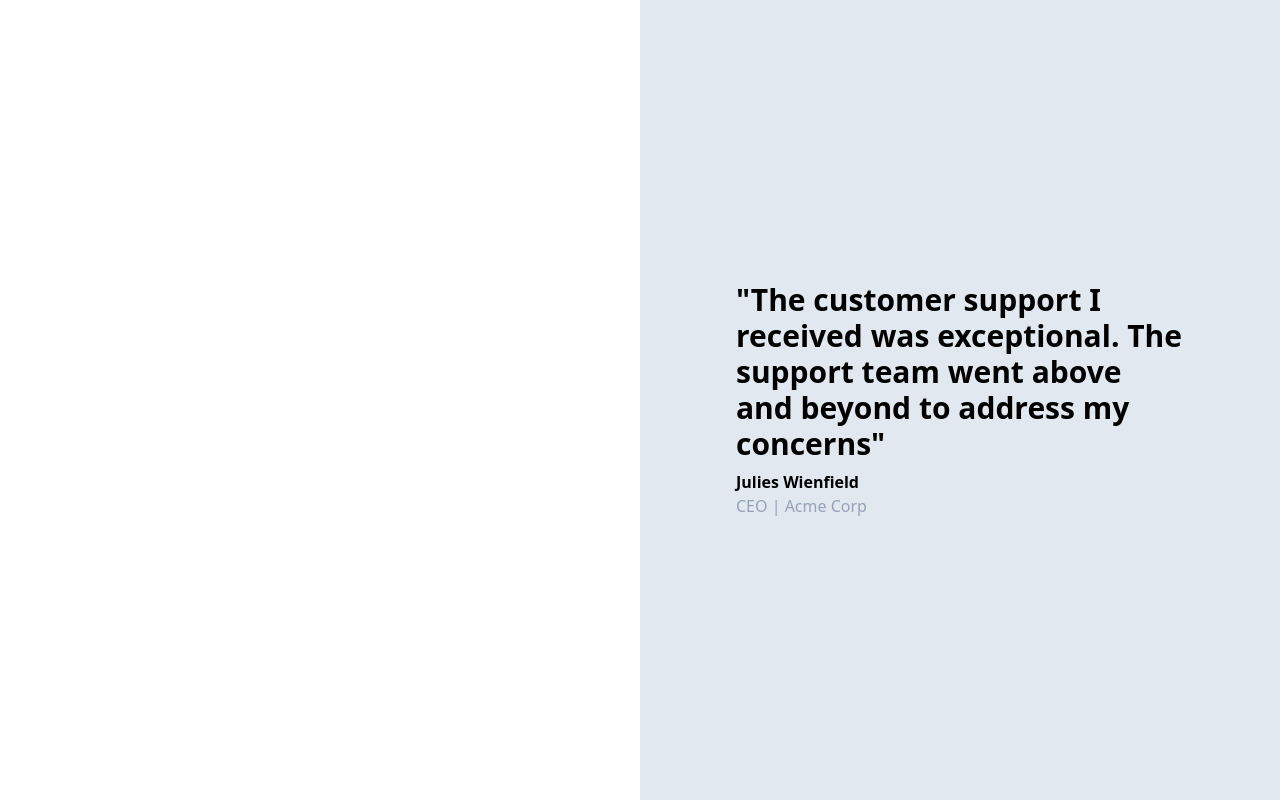
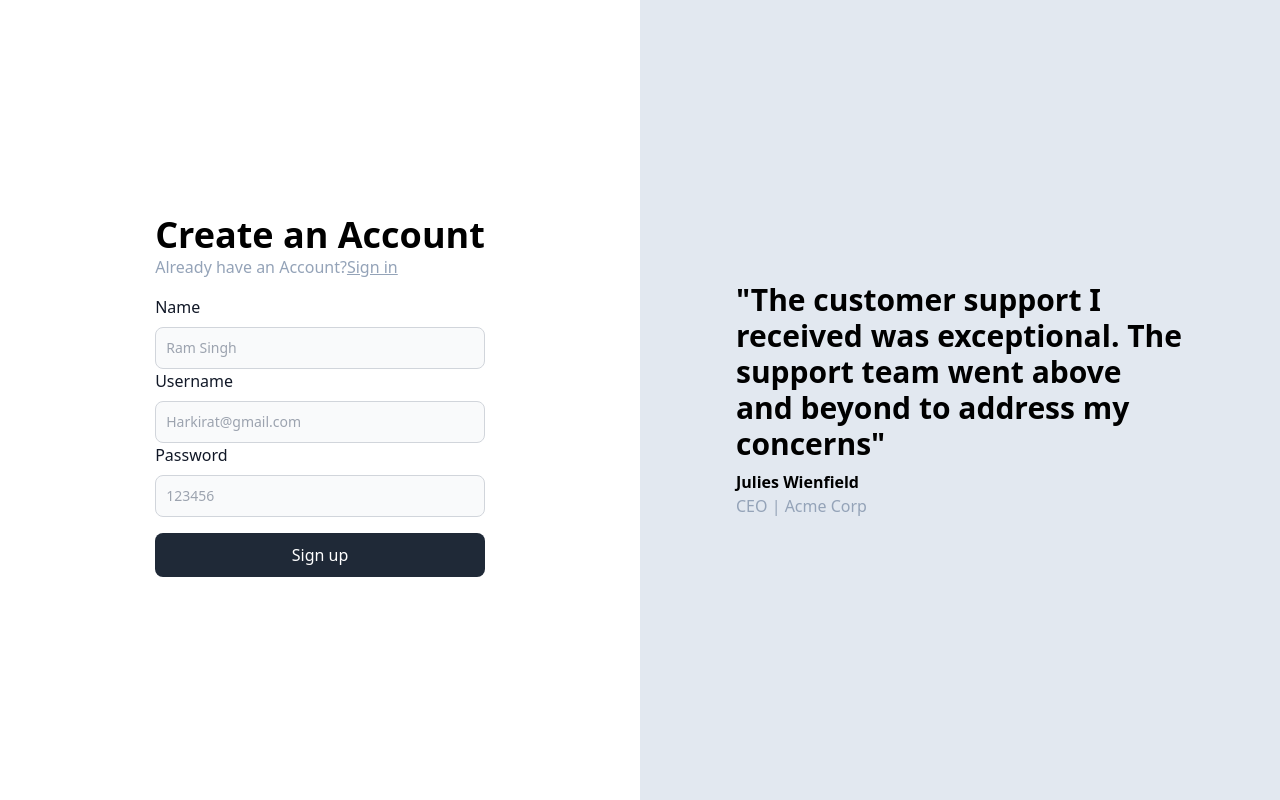
Before and after one commit to rizwandev99/aaa-medium-clone, a React (Vite) app in the folder frontend/: page /signup in a window 1280 px wide. Built offline with nearby package versions, Linux system fonts and the light colour scheme.

Commit message:
added cors policy

```diff
--- a/frontend/package.json
+++ b/frontend/package.json
@@ -11,6 +11,7 @@
   },
   "dependencies": {
     "@rizwandev99/medium-common": "^1.0.2",
+    "axios": "^1.7.3",
     "react": "^18.3.1",
     "react-dom": "^18.3.1"
   },
--- /dev/null
+++ b/frontend/src/components/Auth.tsx
@@ -0,0 +1,120 @@
+import { SignupInput } from '@rizwandev99/medium-common';
+import axios from 'axios';
+import { useState } from 'react';
+import { Link, useNavigate } from 'react-router-dom';
+import { BACKEND_URL } from '../config';
+
+export const Auth = ({ type }: { type: 'signup' | 'signin' }) => {
+  const [postInputs, setPostInputs] = useState<SignupInput>({
+    name: '',
+    username: '',
+    password: '',
+  });
+  const navigate = useNavigate();
+  async function sendRequest() {
+    try {
+      const response = await axios.post(
+        `${BACKEND_URL}/api/v1/user/${type === 'signup' ? 'signup' : 'signin'}`,
+        postInputs
+      );
+      const jwt = await response.data;
+      console.log('FE JWT', jwt);
+      localStorage.setItem('token', jwt.token);
+      navigate('/blogs');
+    } catch (e) {
+      console.log('ERROR', e);
+    }
+  }
+  return (
+    <div className='h-screen flex justify-center items-center'>
+      <div>
+        <div className='text-4xl font-semibold'>
+          {type == 'signup' ? 'Create an Account' : 'Login to your account'}
+        </div>
+        <div className='text-slate-400 mb-4'>
+          {type == 'signup'
+            ? ' Already have an Account?'
+            : 'Not have an account'}
+
+          <Link
+            to={type == 'signup' ? '/signin' : '/signup'}
+            className='underline'
+          >
+            {type == 'signup' ? 'Sign in' : 'Sign up'}
+          </Link>
+        </div>
+        {type == 'signup' ? (
+          <LabelledInput
+            label='Name'
+            placeholder='Ram Singh'
+            type='text'
+            onChange={(e) => {
+              setPostInputs({
+                ...postInputs,
+                name: e.target.value,
+              });
+            }}
+          />
+        ) : null}
+
+        <LabelledInput
+          label='Username'
+          placeholder='Harkirat@gmail.com'
+          type='text'
+          onChange={(e) => {
+            setPostInputs({
+              ...postInputs,
+              username: e.target.value,
+            });
+          }}
+        />
+        <LabelledInput
+          label='Password'
+          placeholder='123456'
+          type='password'
+          onChange={(e) => {
+            setPostInputs({
+              ...postInputs,
+              password: e.target.value,
+            });
+          }}
+        />
+        <button
+          onClick={sendRequest}
+          type='button'
+          className='w-full mt-4 text-white bg-gray-800 hover:bg-gray-900 focus:outline-none focus:ring-4 focus:ring-gray-300 font-medium rounded-lg text-md px-5 py-2.5 me-2 mb-2 dark:bg-gray-800 dark:hover:bg-gray-700 dark:focus:ring-gray-700 dark:border-gray-700'
+        >
+          {type == 'signup' ? 'Sign up' : 'Sign in'}
+        </button>
+      </div>
+    </div>
+  );
+};
+
+interface LabelledInputTypes {
+  label: string;
+  placeholder: string;
+  //@ts-ignore
+  onChange: (e: ChangeEvent<HTMLInputElement>) => void;
+  type?: string;
+}
+const LabelledInput = ({
+  label,
+  placeholder,
+  onChange,
+  type,
+}: LabelledInputTypes) => {
+  return (
+    <div>
+      <label className='block mb-2 text-md font-medium text-gray-900 '>
+        {label}
+      </label>
+      <input
+        type={type || 'text'}
+        className='bg-gray-50 border border-gray-300 text-gray-900 text-sm rounded-lg focus:ring-blue-500 focus:border-blue-500 block w-full p-2.5'
+        placeholder={placeholder}
+        onChange={onChange}
+      />
+    </div>
+  );
+};
--- /dev/null
+++ b/frontend/src/config.ts
@@ -0,0 +1 @@
+export const BACKEND_URL = 'http://localhost:8787';
--- a/frontend/src/pages/Signin.tsx
+++ b/frontend/src/pages/Signin.tsx
@@ -1,8 +1,15 @@
+import { Auth } from '../components/Auth';
+import { Quote } from '../components/Quote';
+
 export const Signin = () => {
   return (
-    <>
-      Blog
-      <h1>blog</h1>
-    </>
+    <div className='grid grid-cols-1 lg:grid-cols-2'>
+      <div>
+        <Auth type='signin' />
+      </div>
+      <div className='hidden lg:block'>
+        <Quote />
+      </div>
+    </div>
   );
 };
--- a/frontend/src/pages/Signup.tsx
+++ b/frontend/src/pages/Signup.tsx
@@ -1,10 +1,13 @@
-import { Quote } from "../components/Quote";
+import { Auth } from '../components/Auth';
+import { Quote } from '../components/Quote';
 
 export const Signup = () => {
   return (
-    <div className="grid grid-cols-2">
-      <div></div>
-      <div className="invisible lg:visible">
+    <div className='grid grid-cols-1 lg:grid-cols-2'>
+      <div>
+        <Auth type='signup' />
+      </div>
+      <div className='hidden lg:block'>
         <Quote />
       </div>
     </div>
```
Also changed, not shown: 2 other files (tests, documents, lock files or other folders).
